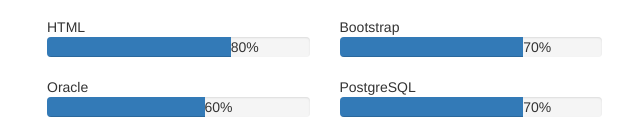
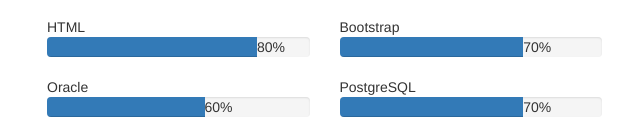
Before and after one commit to satriaardiperdana-2020/portfolio, a plain HTML site: page index.html in a window 1280 px wide. Shown: the part 703-822 px from the top of the page, 608-1248 px from the left. Drawn offline with nearby package versions, Linux system fonts and the light colour scheme.

Commit message:
Update index.html
Change HTML skill width value from 70% to 80%

```diff
--- a/index.html
+++ b/index.html
@@ -162,7 +162,7 @@
                               <div class="progress-container progress-primary">
                                  <span class="progress-badge">HTML</span>
                                  <div class="progress">
-                                    <div class="progress-bar progress-bar-primary" role="progressbar" aria-valuenow="60" aria-valuemin="0" aria-valuemax="100" style="width: 70%;"></div>
+                                    <div class="progress-bar progress-bar-primary" role="progressbar" aria-valuenow="60" aria-valuemin="0" aria-valuemax="100" style="width: 80%;"></div>
                                     <span class="progress-value">80%</span>
                                  </div>
                               </div>
```
